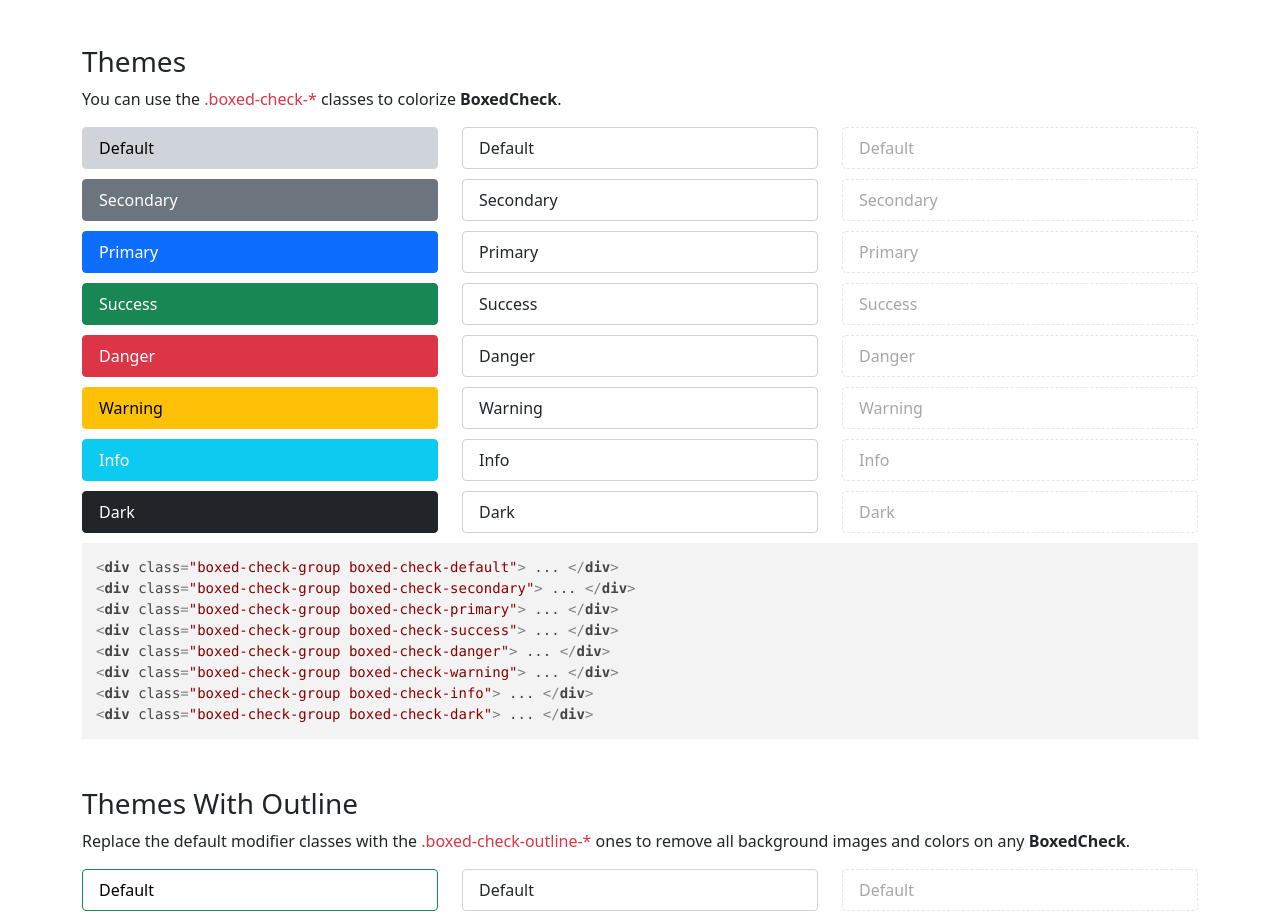
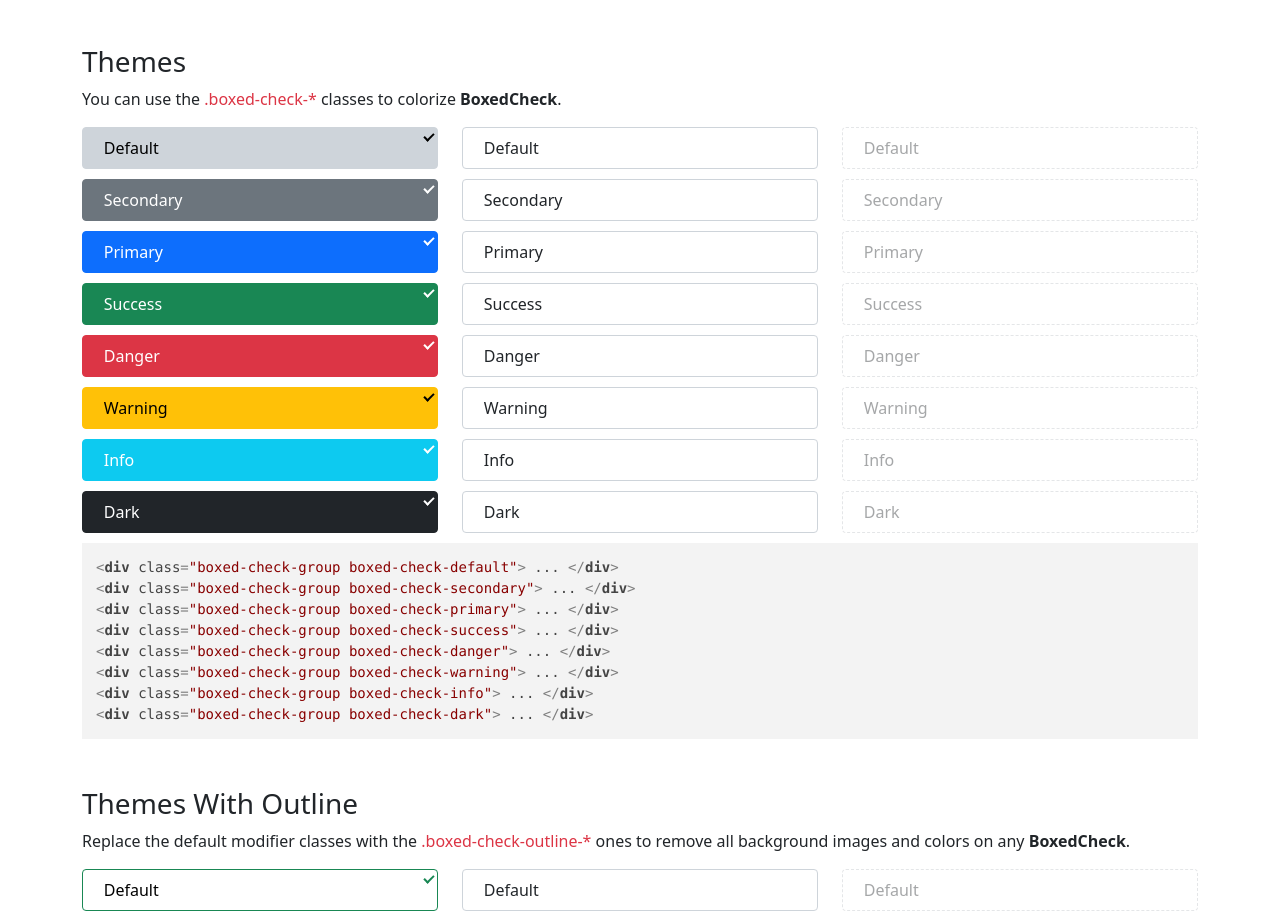
Before and after one commit to FlyArtist/boxed-check, a plain HTML site: page index.html in a window 1280 px wide. Shown: the part 1866-2784 px from the top of the page. Drawn offline with nearby package versions, Linux system fonts and the light colour scheme.

Commit message:
增加角标

```diff
--- a/css/boxed-check.css
+++ b/css/boxed-check.css
@@ -1,5 +1,5 @@
 /*
- * BoxedCheck from flyArtist v1.0.6
+ * BoxedCheck from flyArtist v1.0.7
  * https://github.com/flyartist/boxed-check
  */
 .boxed-check-group,
@@ -31,17 +31,29 @@
 .boxed-check-group .boxed-check .boxed-check-input:not(:disabled) + .boxed-check-label:hover{
     border-color: #198754;
 }
+.boxed-check-group .boxed-check .boxed-check-input:checked + .boxed-check-label::before {
+	content: ' ';
+	position: absolute;
+	width: 10px;
+	height: 6px;
+	border-width: 0 0 2px 2px;
+	border-style: solid;
+	-webkit-transform: rotate(-45deg);
+	transform: rotate(-45deg);
+	right: 4px;
+	top: 6px;
+}
 .boxed-check-group .boxed-check .boxed-check-label {
     display: block;
     background-color: #ffffff;
     border: 1px solid #ced4da;
-    padding: .5rem 1rem;
+    padding: .5rem 1.3rem;
     margin: 0;
     border-radius: .25rem;
     cursor: pointer;
 }
 .boxed-check-group.boxed-check-sm .boxed-check .boxed-check-label {
-    padding: .2rem .7rem;
+    padding: .2rem 1.3rem;
 }
 .boxed-check-group.boxed-check-lg .boxed-check .boxed-check-label {
     padding: .8rem 1.3rem;
@@ -72,8 +84,11 @@
     border-color: #198754;
     background-color: #ffffff;
 }
+.boxed-check-group.boxed-check-outline-default .boxed-check .boxed-check-input:checked + .boxed-check-label::before {
+	border-color: #198754;
+}
 
-/* boxed-check colorful theme */
+/* boxed-check colorful primary theme */
 .boxed-check-group.boxed-check-primary .boxed-check .boxed-check-input:checked + .boxed-check-label *{
     color: #ffffff;
 }
@@ -84,10 +99,12 @@
 .boxed-check-group.boxed-check-primary .boxed-check .boxed-check-input:checked + .boxed-check-label,
 .boxed-check-group.boxed-check-primary .boxed-check .boxed-check-input:not(:disabled) + .boxed-check-label:hover,
 .boxed-check-group.boxed-check-outline-primary .boxed-check .boxed-check-input:checked + .boxed-check-label,
+.boxed-check-group.boxed-check-outline-primary .boxed-check .boxed-check-input:checked + .boxed-check-label::before,
 .boxed-check-group.boxed-check-outline-primary .boxed-check .boxed-check-input:not(:disabled) + .boxed-check-label:hover {
     border-color: #0d6efd;
 }
 
+/* boxed-check colorful secondary theme */
 .boxed-check-group.boxed-check-secondary .boxed-check .boxed-check-input:checked + .boxed-check-label *{
     color: #ffffff;
 }
@@ -98,10 +115,12 @@
 .boxed-check-group.boxed-check-secondary .boxed-check .boxed-check-input:checked + .boxed-check-label,
 .boxed-check-group.boxed-check-secondary .boxed-check .boxed-check-input:not(:disabled) + .boxed-check-label:hover,
 .boxed-check-group.boxed-check-outline-secondary .boxed-check .boxed-check-input:checked + .boxed-check-label,
+.boxed-check-group.boxed-check-outline-secondary .boxed-check .boxed-check-input:checked + .boxed-check-label::before,
 .boxed-check-group.boxed-check-outline-secondary .boxed-check .boxed-check-input:not(:disabled) + .boxed-check-label:hover {
     border-color: #6c757d;
 }
 
+/* boxed-check colorful success theme */
 .boxed-check-group.boxed-check-success .boxed-check .boxed-check-input:checked + .boxed-check-label *{
     color: #ffffff;
 }
@@ -112,10 +131,12 @@
 .boxed-check-group.boxed-check-success .boxed-check .boxed-check-input:checked + .boxed-check-label,
 .boxed-check-group.boxed-check-success .boxed-check .boxed-check-input:not(:disabled) + .boxed-check-label:hover,
 .boxed-check-group.boxed-check-outline-success .boxed-check .boxed-check-input:checked + .boxed-check-label,
+.boxed-check-group.boxed-check-outline-success .boxed-check .boxed-check-input:checked + .boxed-check-label::before,
 .boxed-check-group.boxed-check-outline-success .boxed-check .boxed-check-input:not(:disabled) + .boxed-check-label:hover {
     border-color: #198754;
 }
 
+/* boxed-check colorful danger theme */
 .boxed-check-group.boxed-check-danger .boxed-check .boxed-check-input:checked + .boxed-check-label *{
     color: #ffffff;
 }
@@ -126,10 +147,12 @@
 .boxed-check-group.boxed-check-danger .boxed-check .boxed-check-input:checked + .boxed-check-label,
 .boxed-check-group.boxed-check-danger .boxed-check .boxed-check-input:not(:disabled) + .boxed-check-label:hover,
 .boxed-check-group.boxed-check-outline-danger .boxed-check .boxed-check-input:checked + .boxed-check-label,
+.boxed-check-group.boxed-check-outline-danger .boxed-check .boxed-check-input:checked + .boxed-check-label::before,
 .boxed-check-group.boxed-check-outline-danger .boxed-check .boxed-check-input:not(:disabled) + .boxed-check-label:hover {
     border-color: #dc3545;
 }
 
+/* boxed-check colorful warning theme */
 .boxed-check-group.boxed-check-warning .boxed-check .boxed-check-input:checked + .boxed-check-label *{
     color: #000000;
 }
@@ -140,10 +163,12 @@
 .boxed-check-group.boxed-check-warning .boxed-check .boxed-check-input:checked + .boxed-check-label,
 .boxed-check-group.boxed-check-warning .boxed-check .boxed-check-input:not(:disabled) + .boxed-check-label:hover,
 .boxed-check-group.boxed-check-outline-warning .boxed-check .boxed-check-input:checked + .boxed-check-label,
+.boxed-check-group.boxed-check-outline-warning .boxed-check .boxed-check-input:checked + .boxed-check-label::before,
 .boxed-check-group.boxed-check-outline-warning .boxed-check .boxed-check-input:not(:disabled) + .boxed-check-label:hover {
     border-color: #ffc107;
 }
 
+/* boxed-check colorful info theme */
 .boxed-check-group.boxed-check-info .boxed-check .boxed-check-input:checked + .boxed-check-label *{
     color: #ffffff;
 }
@@ -154,10 +179,12 @@
 .boxed-check-group.boxed-check-info .boxed-check .boxed-check-input:checked + .boxed-check-label,
 .boxed-check-group.boxed-check-info .boxed-check .boxed-check-input:not(:disabled) + .boxed-check-label:hover,
 .boxed-check-group.boxed-check-outline-info .boxed-check .boxed-check-input:checked + .boxed-check-label,
+.boxed-check-group.boxed-check-outline-info .boxed-check .boxed-check-input:checked + .boxed-check-label::before,
 .boxed-check-group.boxed-check-outline-info .boxed-check .boxed-check-input:not(:disabled) + .boxed-check-label:hover {
     border-color: #0dcaf0;
 }
 
+/* boxed-check colorful dark theme */
 .boxed-check-group.boxed-check-dark .boxed-check .boxed-check-input:checked + .boxed-check-label *{
     color: #ffffff;
 }
@@ -168,6 +195,7 @@
 .boxed-check-group.boxed-check-dark .boxed-check .boxed-check-input:checked + .boxed-check-label,
 .boxed-check-group.boxed-check-dark .boxed-check .boxed-check-input:not(:disabled) + .boxed-check-label:hover,
 .boxed-check-group.boxed-check-outline-dark .boxed-check .boxed-check-input:checked + .boxed-check-label,
+.boxed-check-group.boxed-check-outline-dark .boxed-check .boxed-check-input:checked + .boxed-check-label::before,
 .boxed-check-group.boxed-check-outline-dark .boxed-check .boxed-check-input:not(:disabled) + .boxed-check-label:hover {
     border-color: #212529;
 }
```
Also changed, not shown: css/boxed-check.min.css.
